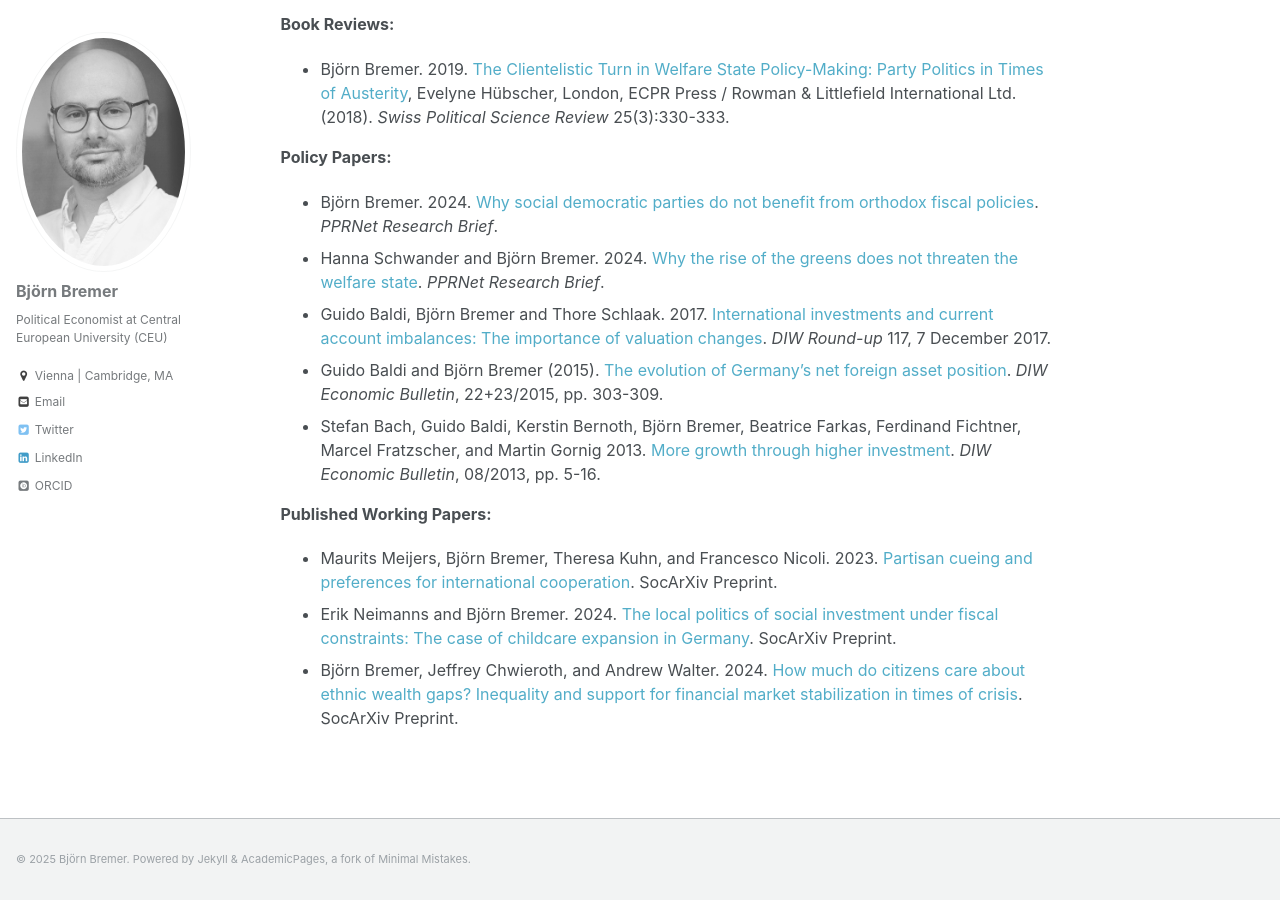
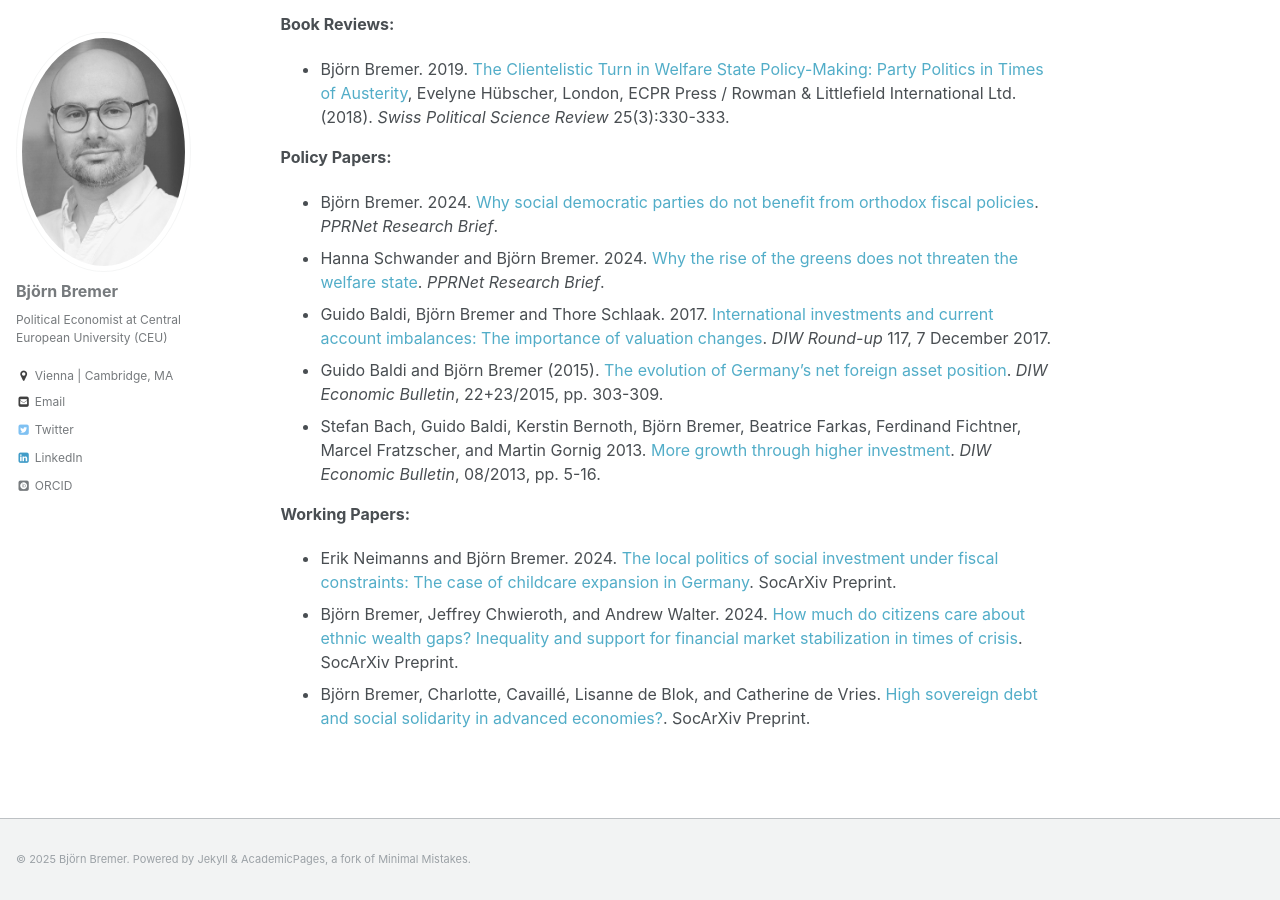
Before and after one commit to bjoernbremer/bjoernbremer.github.io, a Jekyll site: the page built from _pages/publications.md, in a window 1280 px wide and 900 px high, scrolled down 2473 px. Built offline with Jekyll 4.4.1, drawn with Linux system fonts in a browser that asks for light colours; some web fonts are replaced.

Commit message:
Update publications.md

```diff
--- a/_pages/publications.md
+++ b/_pages/publications.md
@@ -67,8 +67,8 @@ author_profile: true
 * Stefan Bach, Guido Baldi, Kerstin Bernoth, Björn Bremer, Beatrice Farkas, Ferdinand Fichtner, Marcel Fratzscher, and Martin Gornig 2013. [More growth through higher investment]({{ site.url }}/files/publications/diw_econ_bull_2013-08-2.pdf). *DIW Economic Bulletin*, 08/2013, pp. 5-16.
 
 
-**Published Working Papers:**
+**Working Papers:**
 
-* Maurits Meijers, Björn Bremer, Theresa Kuhn, and Francesco Nicoli. 2023. [Partisan cueing and preferences for international cooperation](https://doi.org/10.31235/osf.io/bmf5e). SocArXiv Preprint.
 * Erik Neimanns and Björn Bremer. 2024. [The local politics of social investment under fiscal constraints: The case of childcare expansion in Germany](https://doi.org/10.31235/osf.io/9yrp2). SocArXiv Preprint.
 * Björn Bremer, Jeffrey Chwieroth, and Andrew Walter. 2024. [How much do citizens care about ethnic wealth gaps? Inequality and support for financial market stabilization in times of crisis](https://osf.io/preprints/socarxiv/r75zh). SocArXiv Preprint.
+* Björn Bremer, Charlotte, Cavaillé, Lisanne de Blok, and Catherine de Vries. [High sovereign debt and social solidarity in advanced economies?](https://osf.io/preprints/osf/jw4v6_v1). SocArXiv Preprint.
```
